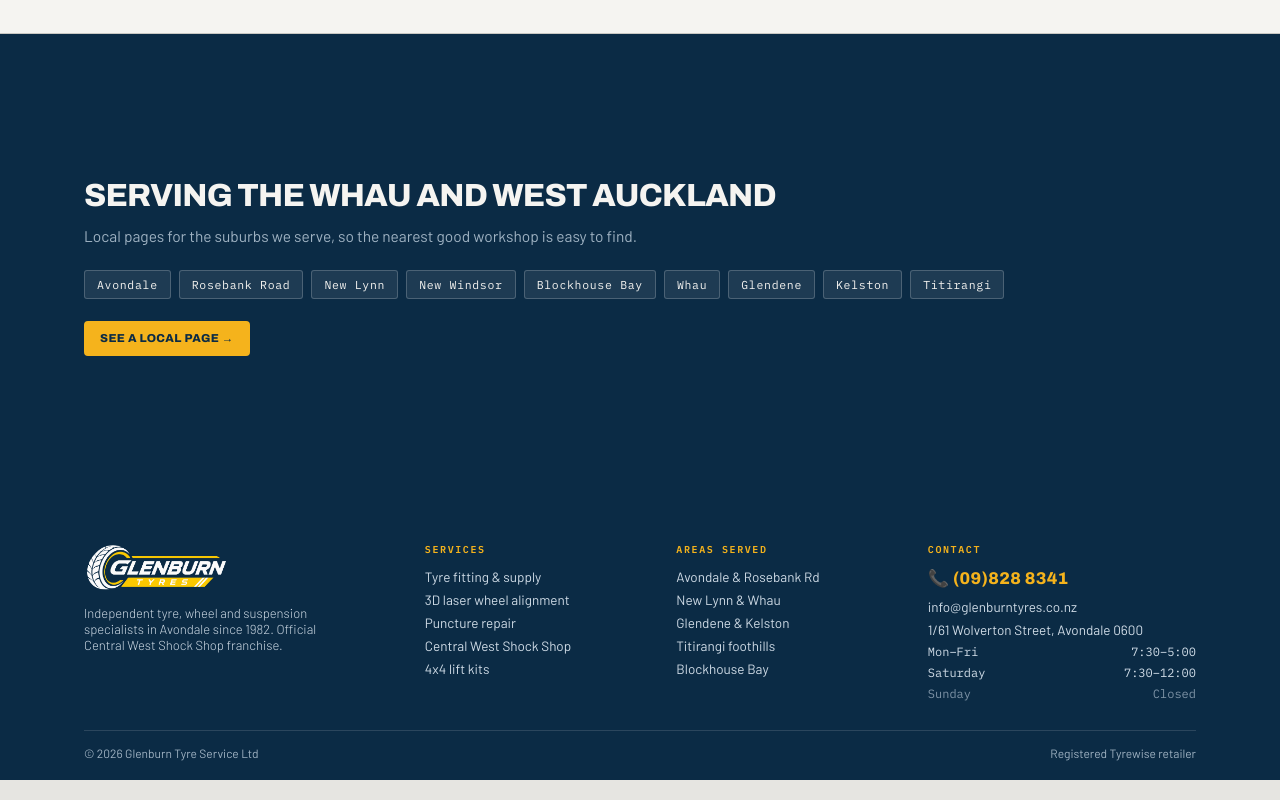
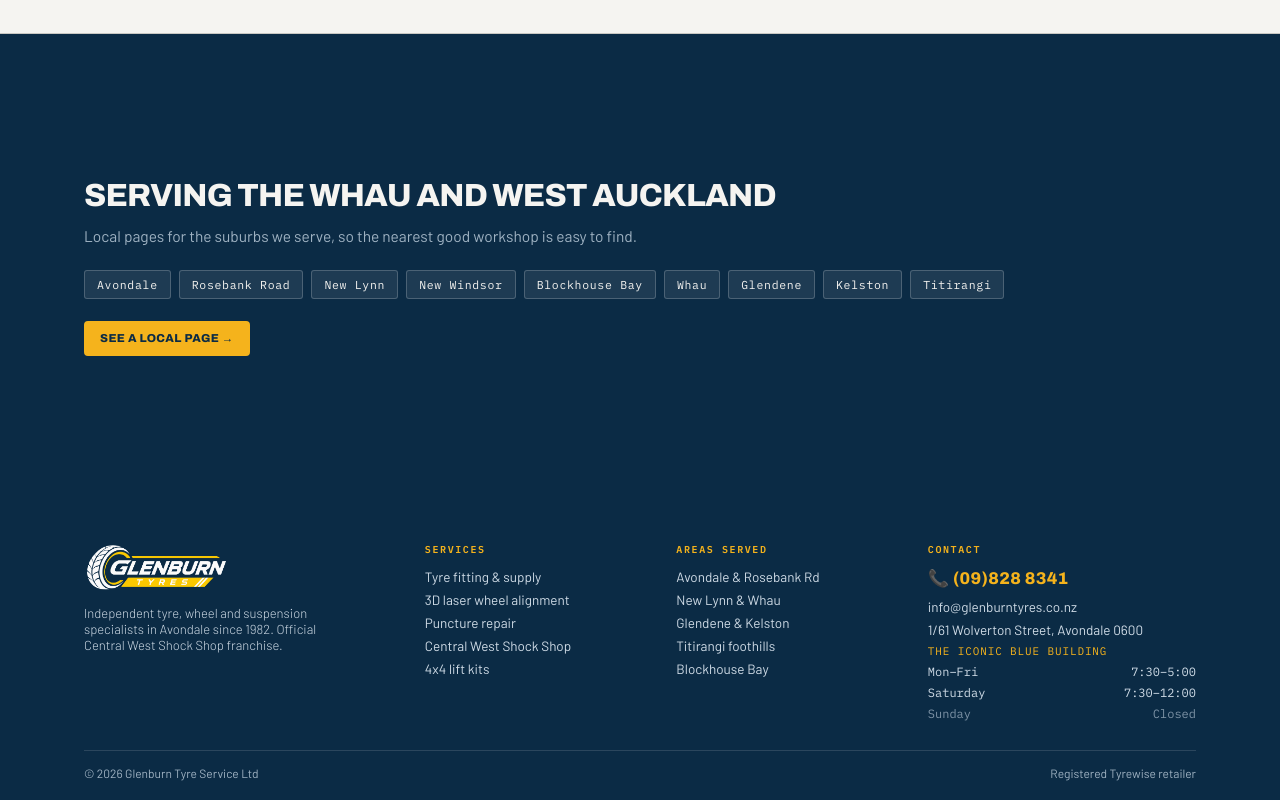
Before and after one commit to swadhinjit-credencesoft/glenburnweb, a Next.js app: page / in a window 1280 px wide. Shown: the part 2642-3442 px from the top of the page. Built offline with nearby package versions, Linux system fonts and the light colour scheme.

Commit message:
added logo  and  iconic building

```diff
--- a/src/components/layout/SiteFooter.tsx
+++ b/src/components/layout/SiteFooter.tsx
@@ -80,6 +80,7 @@
             >
               {SITE.address}, Avondale 0600
             </a>
+            <div className="footer-landmark">The Iconic Blue Building</div>
             {SITE.hours.map((h) => (
               <div
                 className="hourrow"
--- a/src/styles/layout/_footer.scss
+++ b/src/styles/layout/_footer.scss
@@ -44,6 +44,15 @@
     &:hover {
       color: var(--amber);
     }
+  }
+
+  .footer-landmark {
+    font-family: var(--font-plexmono), monospace;
+    font-size: 11px;
+    letter-spacing: 0.08em;
+    text-transform: uppercase;
+    color: var(--amber);
+    padding: 3px 0;
   }
 
   .footer-phone {
```
Also changed, not shown: 1 other file (tests, documents, lock files or other folders).
